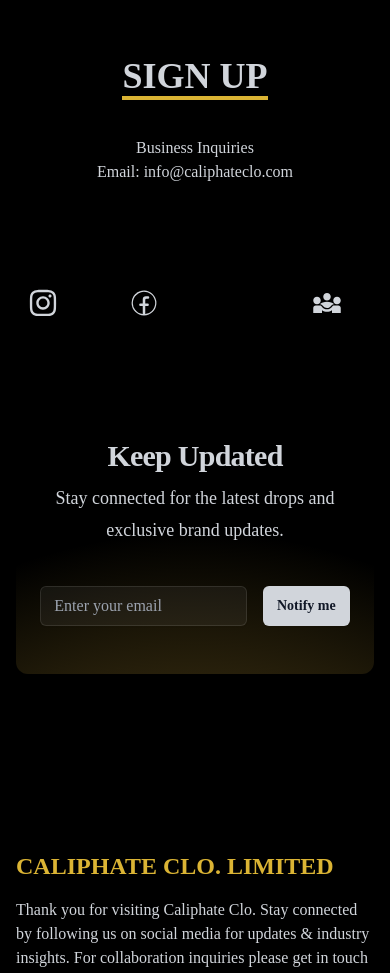
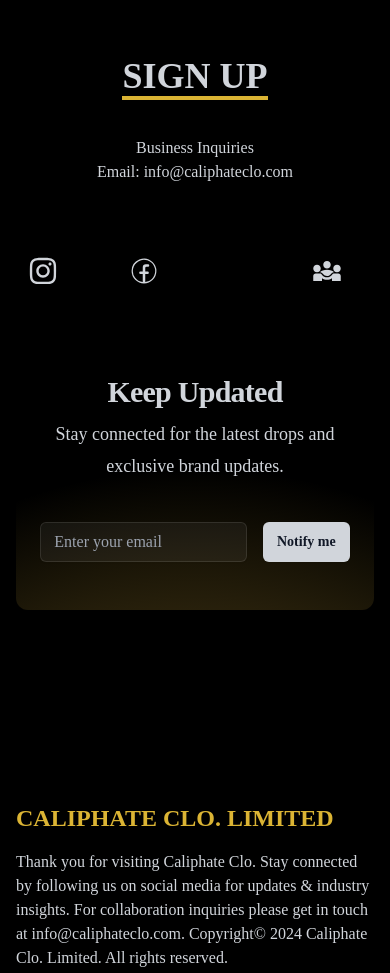
Before and after one commit to riz1ash786/caliphateclo, a React (Create React App) app: page / in a window 390 px wide. Shown: the part 4280-5253 px from the top of the page. Built offline with nearby package versions, Linux system fonts and the light colour scheme; some icons are missing.

Commit message:
resize mob

```diff
--- a/src/components/Signup.jsx
+++ b/src/components/Signup.jsx
@@ -34,13 +34,13 @@
           <div className='pt-32 sm:pt-0 py-10 text-center'>
             <p className='text-4xl font-bold inline border-b-4 border-[#dbb434] text-gray-300'>SIGN UP</p>
           </div>
-          <div className='pb-10 sm:pb-2 pt-0 sm:pt-4 max-w-[1000px] w-full grid gap-8 px-2 text-gray-300'>
+          <div className='pb-2 pt-0 sm:pt-4 max-w-[1000px] w-full grid gap-8 px-2 text-gray-300'>
           <div className='text-center items-center'>
             <p>Business Inquiries</p>
             <p>Email: <a className='hover:text-[#dbb434]' href='mailto:info@caliphateclo.com'>info@caliphateclo.com</a></p>
 
           </div>
-          <div className='pt-16 max-w-[1000px] w-full grid grid-cols-4 gap-8 px-2'>
+          <div className='pt-8 sm:pt-16 max-w-[1000px] w-full grid grid-cols-4 gap-8 px-2'>
             <p><a className='pt-2 flex justify-center text-gray-300 hover:text-[#dbb434]'
             href='https://www.instagram.com/'><FaInstagram size={30} /></a></p>
             <p><a className='pt-2 flex justify-center text-gray-300 hover:text-[#dbb434]'
@@ -53,7 +53,7 @@
 
           {/* modal */}
 
-          <div className="pt-8 sm:pt-4 mx-auto max-w-7xl px-6 lg:px-8 pb-28 sm:pb-0">
+          <div className="pt-8 sm:pt-4 mx-auto max-w-7xl px-6 lg:px-8 pb-32 sm:pb-0">
           <div className="relative isolate overflow-hidden bg-[#000000] px-6 py-12 shadow-2xl rounded-xl sm:rounded-2xl sm:px-24 xl:py-24">
           <h2 className="mx-auto max-w-2xl text-center text-3xl font-bold tracking-tight text-gray-300 sm:text-4xl">Keep Updated</h2>
           <p className="mx-auto mt-2 max-w-xl text-center text-lg leading-8 text-gray-300">
```
Also changed, not shown: 12 other files (tests, documents, lock files or other folders).
